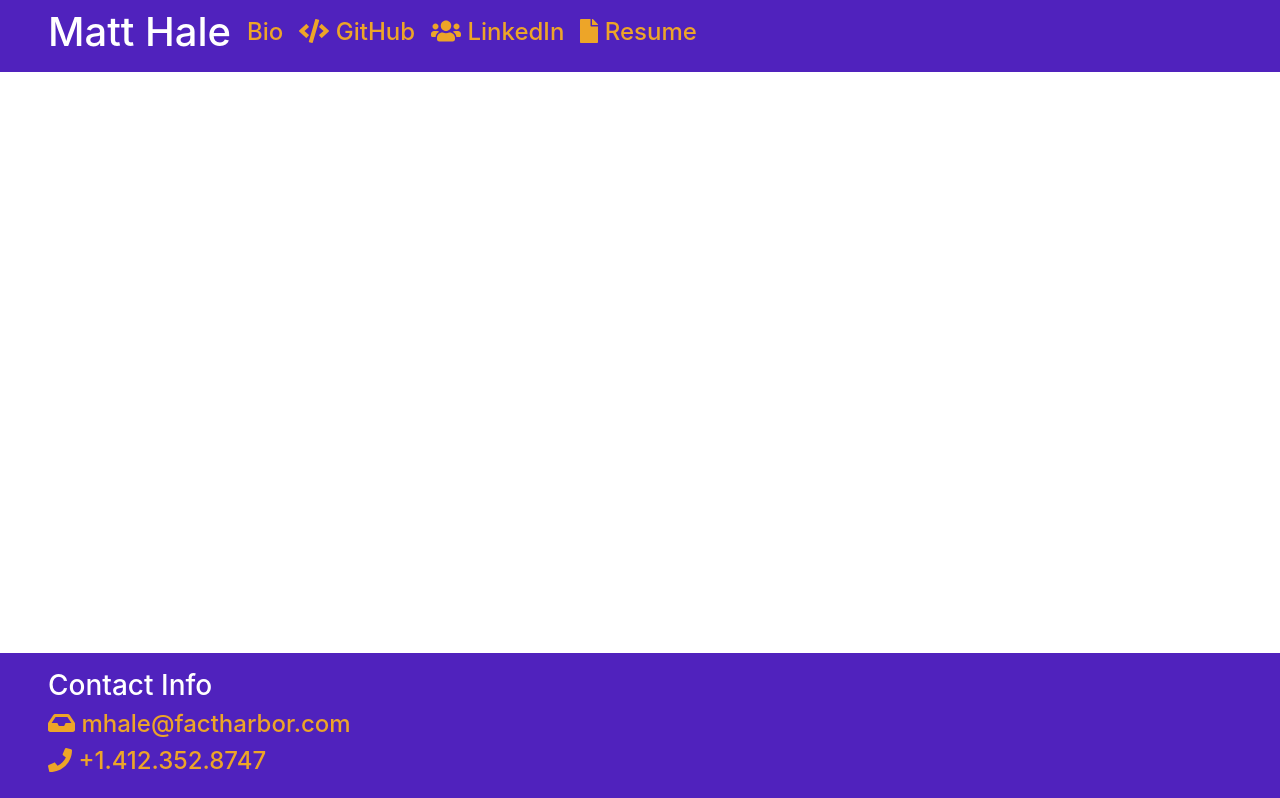
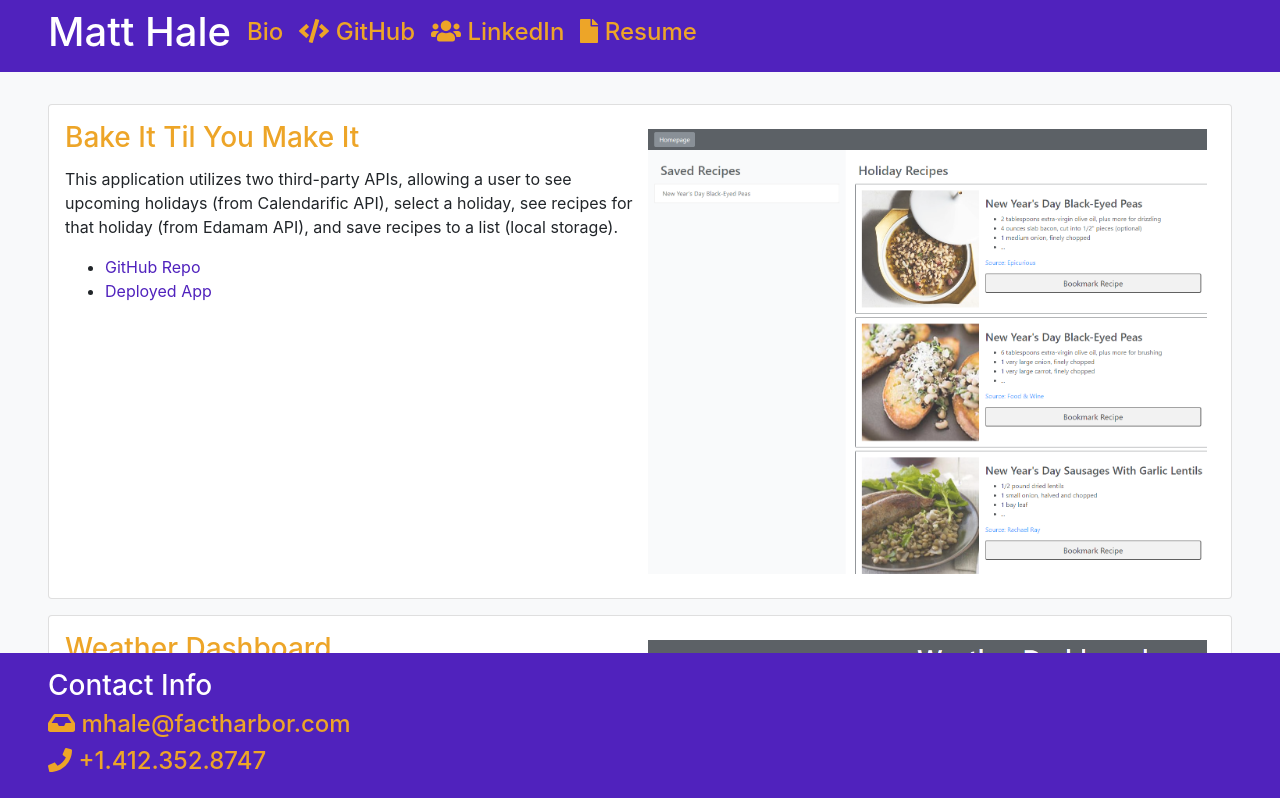
Before and after one commit to matthale11/react-portfolio, a React (Create React App) app: page / in a window 1280 px wide. Shown: the top 798 px of the page. Built offline with nearby package versions, Linux system fonts and the light colour scheme.

Commit message:
changed basename

```diff
--- a/src/App.js
+++ b/src/App.js
@@ -8,12 +8,12 @@ import "./App.css";
 
 function App() {
   return (
-    <Router>
+    <Router basename={process.env.PUBLIC_URL}>
       <div className="App">
         <Header />
         <Switch>
-          <Route exact path="/react-portfolio/" component={Project} />
-          <Route exact path="/react-portfolio/bio/" component={Bio} />
+          <Route exact path="/" component={Project} />
+          <Route exact path="/bio" component={Bio} />
         </Switch>
         <Footer />
       </div>
--- a/src/components/Header/index.js
+++ b/src/components/Header/index.js
@@ -7,12 +7,12 @@ function Header() {
     <header class="pb-5">
       <nav class="navbar fixed-top d-flex flex-row justify-content-start pl-5">
         <h1 class="pr-2">
-          <a href="/" style={{ color: "white" }}>
+          <a href="/react-portfolio" style={{ color: "white" }}>
             Matt Hale
           </a>
         </h1>
         <h4 class="p-2">
-          <a href="/bio" style={{ color: "#eda528" }}>
+          <a href="/react-portfolio/bio" style={{ color: "#eda528" }}>
             Bio
           </a>
         </h4>
```
